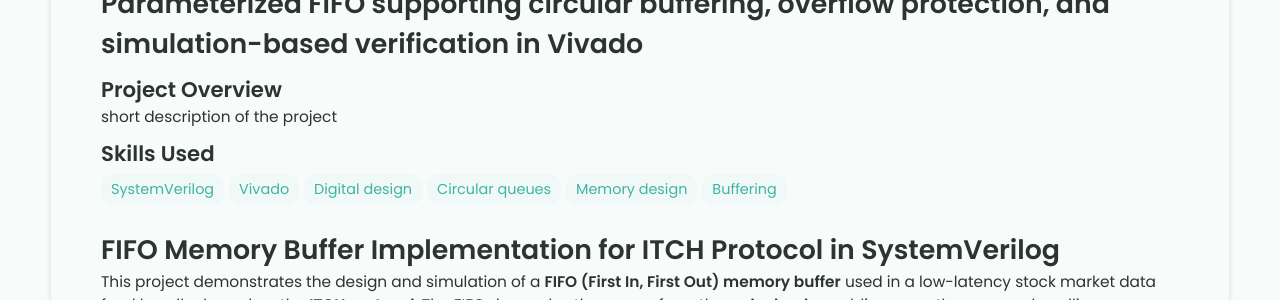
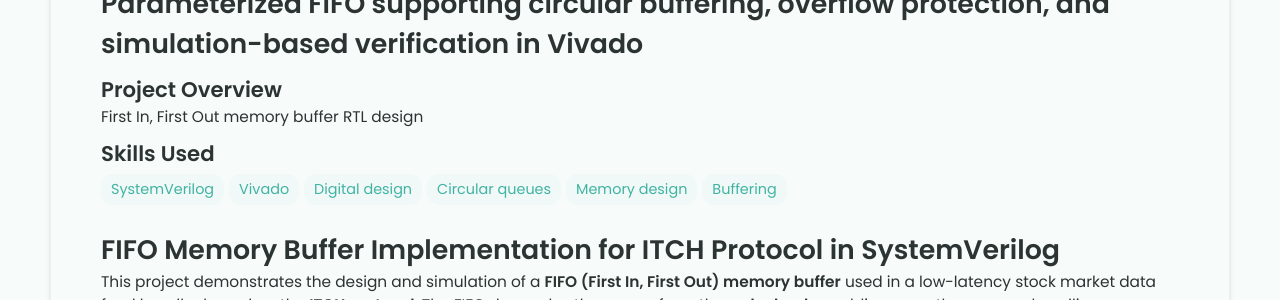
Before and after one commit to mmzarif/mmzarif.github.io, a Jekyll site: the page built from _projects/FIFO design in SystemVerilog/index.md, in a window 1280 px wide and 900 px high, scrolled down 369 px. Shown: the part 154-454 px from the top of the window. Built offline with Jekyll 4.4.1, drawn with Linux system fonts in a browser that asks for light colours.

Commit message:
Refine project description for FIFO design
Updated project description to specify FIFO design details.

```diff
--- a/_projects/FIFO design in SystemVerilog/index.md
+++ b/_projects/FIFO design in SystemVerilog/index.md
@@ -1,7 +1,7 @@
 ---
 layout: post
 title: Parameterized FIFO supporting circular buffering, overflow protection, and simulation-based verification in Vivado
-description:  short description of the project
+description:  First In, First Out memory buffer RTL design
 skills:
 - SystemVerilog
 - Vivado
```
